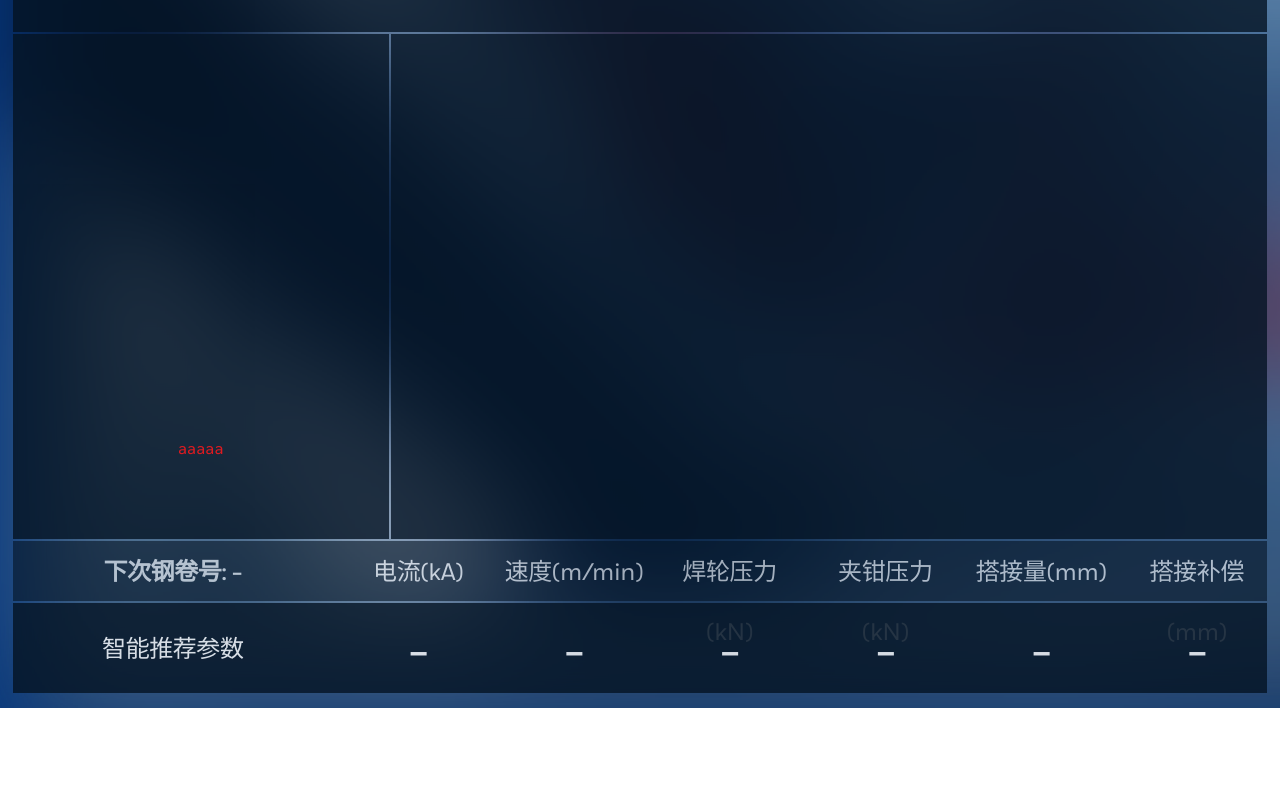
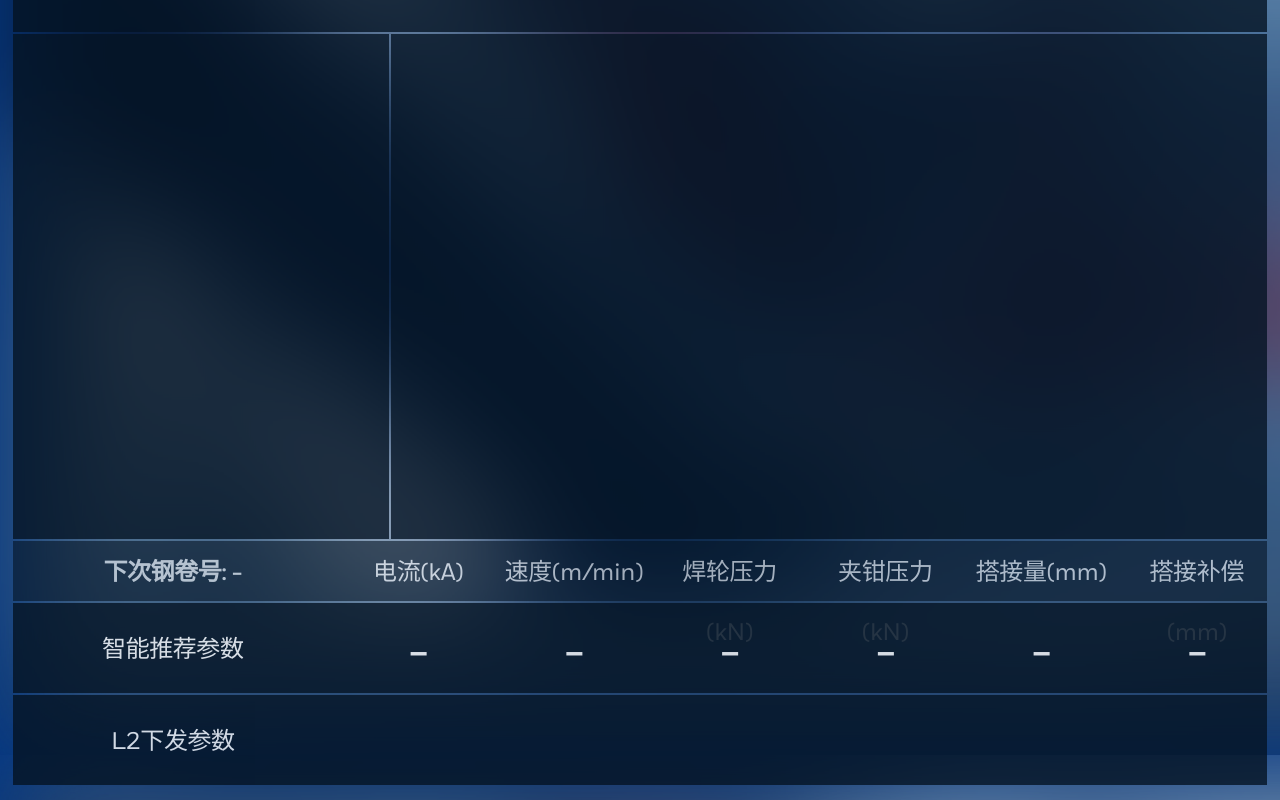
Before and after one commit to zhujunyu/testapp, an Angular app: page / in a window 1280 px wide. Shown: the part 325-1125 px from the top of the page. Before the commit the page ends 1033 px from the top, so only its background shows below. Built offline with nearby package versions, Linux system fonts and the light colour scheme; no server answers.

Commit message:
1：仪表盘下方增加文字，文字的行数根据 quality_des 字段的数值来决定 2：最下方添加L2一行

```diff
--- a/src/app/app.component.css
+++ b/src/app/app.component.css
@@ -161,6 +161,24 @@
   text-align: center;
   float: left;
 }
+.rander-child-down{
+  height: 33.3%;
+  width: 100%;
+  display: block;
+  color: white;
+  text-align: center;
+  float: left;
+}
+.alert—red{
+  color: red;
+}
+
+.alert-yellow{
+  color: yellow;
+}
+.alert-green{
+  color: green;
+}
 
 .line-chart{
   width:100%;
--- a/src/app/app.component.html
+++ b/src/app/app.component.html
@@ -74,7 +74,11 @@
       <!--<span class="star-label-up">{{data.seam_score}}</span>-->
       <!--<span class="star-label-down">焊接质量评分</span>-->
     <!--</div>-->
-    <div class="rander-down">aaaaa</div>
+    <div class="rander-down" >
+      <div class="rander-child-down" *ngIf="data.quality_des==1||data.quality_des==2||data.quality_des==3">焊缝曲线合理性 <span class="alert-red">【很差】</span></div>
+      <div class="rander-child-down" *ngIf="data.quality_des==2||data.quality_des==3">焊缝曲线稳定性<span class="alert-yellow">【较差】</span></div>
+      <div class="rander-child-down" *ngIf="data.quality_des==3">焊缝曲线有效性<span class="alert-green">【欠佳】</span></div>
+    </div>
   </div>
 
   <div id="line">
@@ -100,4 +104,14 @@
     <span class="item">-</span>
     <span class="item">-</span>
   </div>
+
+  <div class="item-data space-between next-data">
+    <span class="first-item">L2下发参数</span>
+    <span class="item">{{data.l2_current}}</span>
+    <span class="item">{{data.l2_speed}}</span>
+    <span class="item">{{data.l2_wel_pressure}}</span>
+    <span class="item">{{data.l2_clamp_pressure}}</span>
+    <span class="item">{{data.l2_overlap_amount}}</span>
+    <span class="item">{{data.l2_overlap_comp}}</span>
+  </div>
 </section>
```
Also changed, not shown: 1 other file (tests, documents, lock files or other folders).
